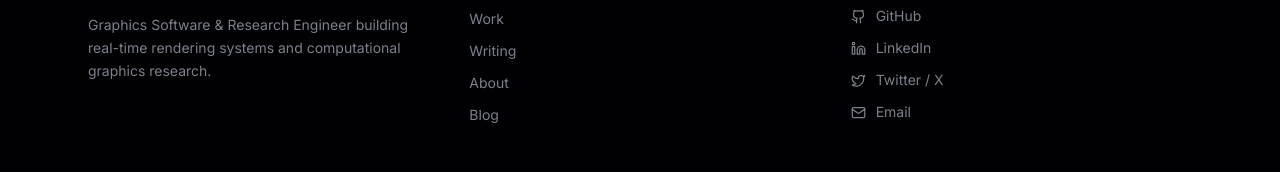
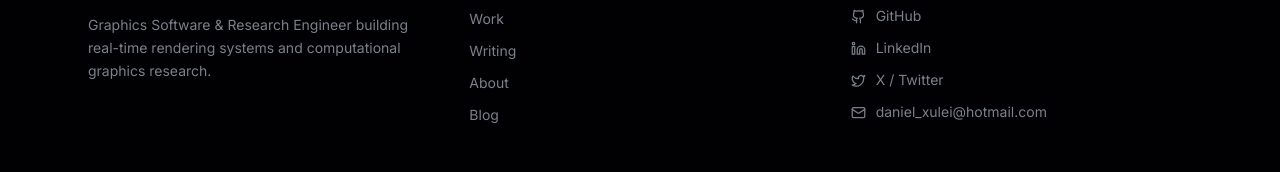
Before and after one commit to xuleidawang/xuleidawang.github.io, a React (Vite) app: page / in a window 1280 px wide. Shown: the part 3983-4155 px from the top of the page. Built offline with nearby package versions, Linux system fonts and the light colour scheme.

Commit message:
Fix footer: update LinkedIn, Twitter/X, and email links

```diff
--- a/src/components/Footer.tsx
+++ b/src/components/Footer.tsx
@@ -3,9 +3,9 @@ import { Link } from "react-router-dom";
 
 const socials = [
   { icon: Github, label: "GitHub", href: "https://github.com/xuleidawang" },
-  { icon: Linkedin, label: "LinkedIn", href: "https://linkedin.com/in/lei-xu" },
-  { icon: Twitter, label: "Twitter / X", href: "https://twitter.com/xuleidawang" },
-  { icon: Mail, label: "Email", href: "mailto:lei@lei-xu.com" },
+  { icon: Linkedin, label: "LinkedIn", href: "https://www.linkedin.com/in/lei-xu-546048a5/" },
+  { icon: Twitter, label: "X / Twitter", href: "https://x.com/xulei_daniel" },
+  { icon: Mail, label: "daniel_xulei@hotmail.com", href: "mailto:daniel_xulei@hotmail.com" },
 ];
 
 export default function Footer() {
```
